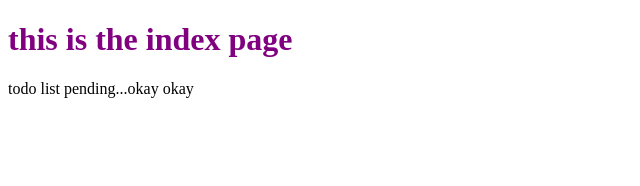
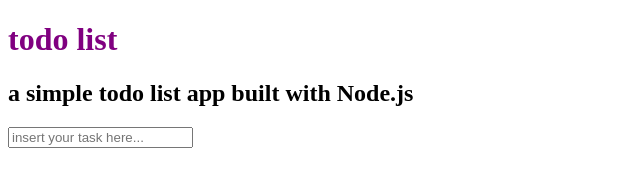
Before and after one commit to jeffreysbrother/node-api, a website: page todos_api/views/index.html in a window 1280 px wide. Shown: the whole page, without its empty margins (0-640 px from the left). Drawn offline with nearby package versions, Linux system fonts and the light colour scheme; files that its build step writes are made by us from their sources; files whose address does not match are found by name.

Commit message:
basic markup

```diff
--- a/todos_api/views/index.html
+++ b/todos_api/views/index.html
@@ -6,9 +6,22 @@
 		<link rel="stylesheet" href="app.css">
 	</head>
 	<body>
-		<h1>this is the index page</h1>
-		<p>todo list pending...okay okay</p>
+		<header>
+			<h1>todo <span>list</span></h1>
+			<h2>a simple todo list app built with Node.js</h2>
+		</header>
 
+		<section class="form">
+			<input type="text" id="todoInput" placeholder="insert your task here...">
+		</section>
+
+		<ul class="list"></ul>
+
+		<script
+		  src="http://code.jquery.com/jquery-3.2.1.min.js"
+		  integrity="sha256-hwg4gsxgFZhOsEEamdOYGBf13FyQuiTwlAQgxVSNgt4="
+		  crossorigin="anonymous">
+		</script>
 		<script src="app.js" charset="utf-8"></script>
 	</body>
 </html>
```
Also changed, not shown: 8 other files.
